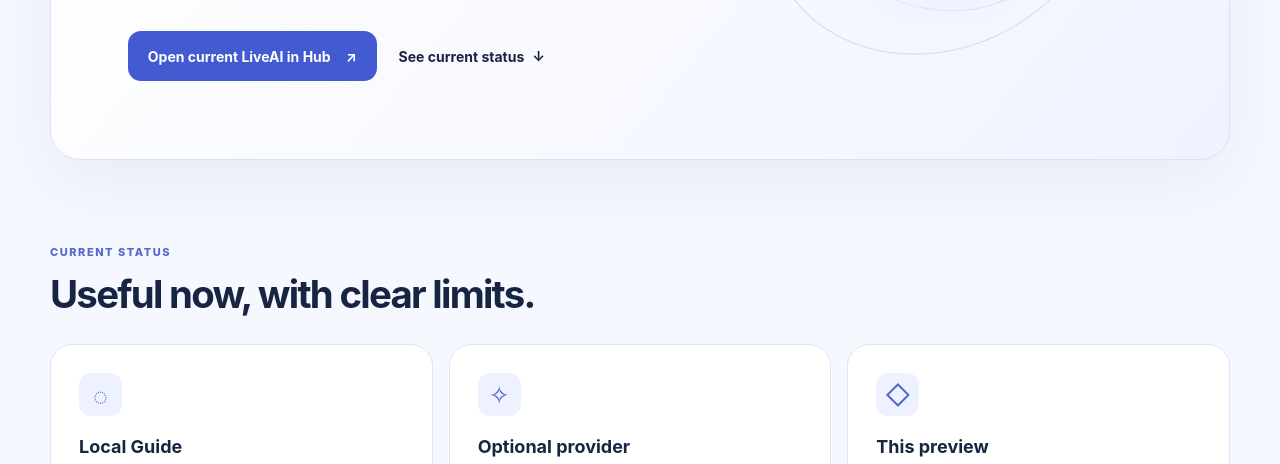
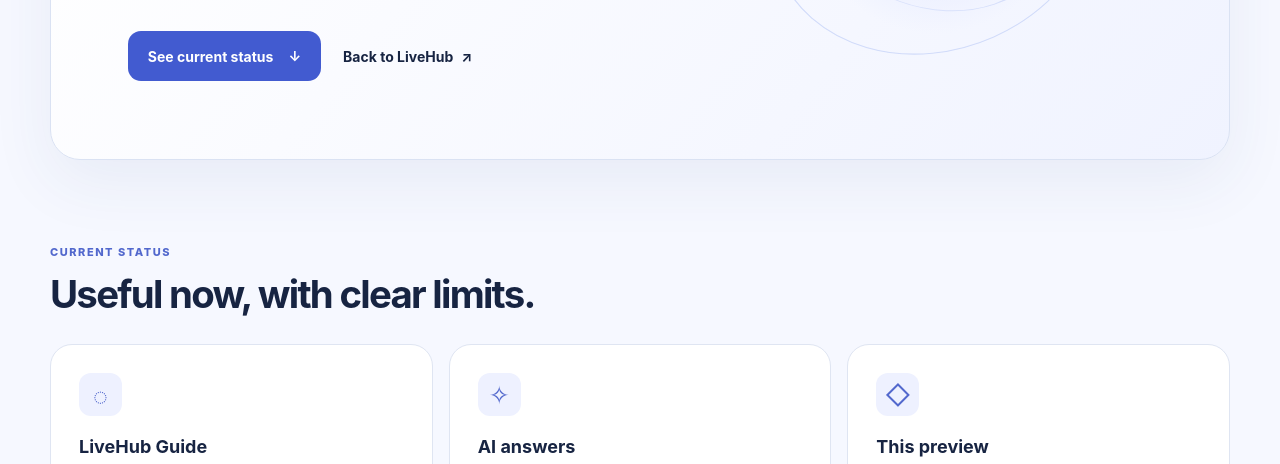
Before and after one commit to LevPetrogradsky/LiveAI, a plain HTML site: page index.html in a window 1280 px wide. Shown: the part 442-906 px from the top of the page. Drawn offline with Linux system fonts and the light colour scheme.

Commit message:
Keep LiveAI preview separate from Hub controls

```diff
--- a/index.html
+++ b/index.html
@@ -26,8 +26,8 @@
             <h1 id="hero-title">A clearer place for <em>questions.</em></h1>
             <p>LiveAI is taking shape. This public page explains what is available today and opens without an account or API key.</p>
             <div class="hero-actions">
-              <a class="primary-action" href="https://lifeos-demo-kappa.vercel.app/?open=ai">Open current LiveAI in Hub <span aria-hidden="true">↗</span></a>
-              <a class="text-action" href="#current">See current status <span aria-hidden="true">↓</span></a>
+              <a class="primary-action" href="#current">See current status <span aria-hidden="true">↓</span></a>
+              <a class="text-action" href="https://lifeos-demo-kappa.vercel.app/">Back to LiveHub <span aria-hidden="true">↗</span></a>
             </div>
           </div>
           <div class="preview-art" aria-hidden="true">
@@ -40,8 +40,8 @@
         <section class="status" id="current" aria-labelledby="status-title">
           <div class="section-heading"><span class="eyebrow">CURRENT STATUS</span><h2 id="status-title">Useful now, with clear limits.</h2></div>
           <div class="status-grid">
-            <article class="status-card"><span class="card-icon" aria-hidden="true">◌</span><h3>Local Guide</h3><p>LiveHub has a local guide for navigating its existing features. It works without an API key.</p></article>
-            <article class="status-card"><span class="card-icon" aria-hidden="true">✧</span><h3>Optional provider</h3><p>LiveHub also has provider settings for cloud answers. Using them is optional and depends on your own provider access.</p></article>
+            <article class="status-card"><span class="card-icon" aria-hidden="true">◌</span><h3>LiveHub Guide</h3><p>LiveHub explains where each service lives. It works without an API key.</p></article>
+            <article class="status-card"><span class="card-icon" aria-hidden="true">✧</span><h3>AI answers</h3><p>A separate answer service is planned. Prompts and provider connections are not available in this preview.</p></article>
             <article class="status-card"><span class="card-icon" aria-hidden="true">◇</span><h3>This preview</h3><p>This standalone page does not accept prompts or keys and does not claim to generate AI answers.</p></article>
           </div>
         </section>
```
Also changed, not shown: 1 other file.
